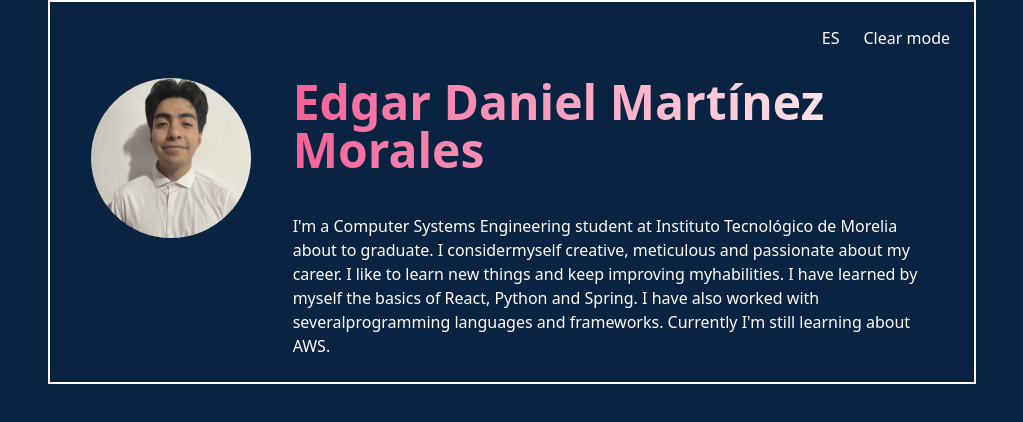
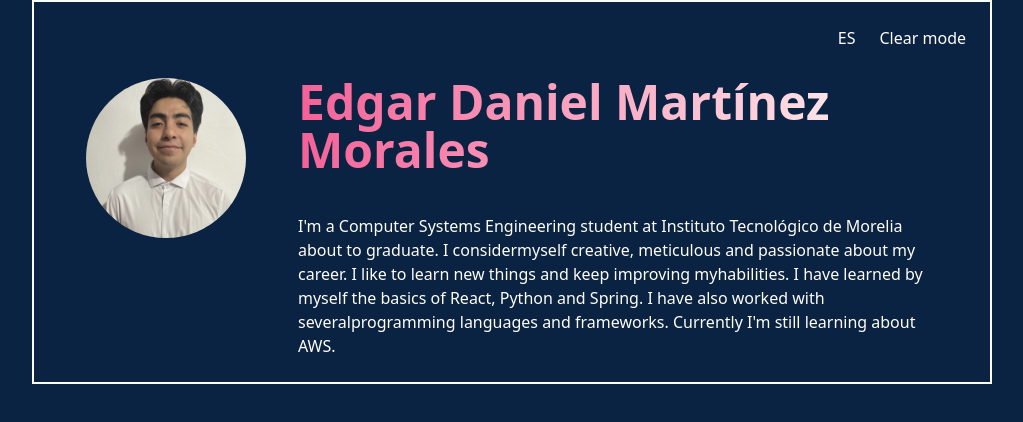
Before and after one commit to DanielMMITM/portfolio, a React (Vite) app: page / in a window 1280 px wide. Shown: the top 422 px of the page, without its empty margins (128-1151 px from the left). Built offline with nearby package versions, Linux system fonts and the light colour scheme.

Commit message:
Update - update margin layout

```diff
--- a/src/App.tsx
+++ b/src/App.tsx
@@ -8,7 +8,7 @@ export const App = () => {
   return (
     <AppContextProvider>
       <div className="bg-primaryLight text-tertiaryLight dark:bg-primary dark:text-tertiary border-3 min-h-[100dvh]">
-        <div className="flex flex-col p-6 mx-10 md:mx-44 gap-y-7 border-2">
+        <div className="flex flex-col p-6 mx-8 md:mx-40 gap-y-7 border-2">
           <Header />
           <Description />
         </div>
--- a/src/output.css
+++ b/src/output.css
@@ -559,6 +559,11 @@ video {
   margin-right: 2.5rem;
 }
 
+.mx-8 {
+  margin-left: 2rem;
+  margin-right: 2rem;
+}
+
 .flex {
   display: flex;
 }
@@ -577,6 +582,10 @@ video {
 
 .min-h-\[30dvh\] {
   min-height: 30dvh;
+}
+
+.min-h-10 {
+  min-height: 2.5rem;
 }
 
 .w-40 {
@@ -622,6 +631,11 @@ video {
 
 .gap-y-7 {
   row-gap: 1.75rem;
+}
+
+.gap-x-8 {
+  -moz-column-gap: 2rem;
+       column-gap: 2rem;
 }
 
 .rounded-full {
@@ -698,6 +712,11 @@ video {
     margin-right: 11rem;
   }
 
+  .md\:mx-40 {
+    margin-left: 10rem;
+    margin-right: 10rem;
+  }
+
   .md\:max-w-\[50dvw\] {
     max-width: 50dvw;
   }
```
